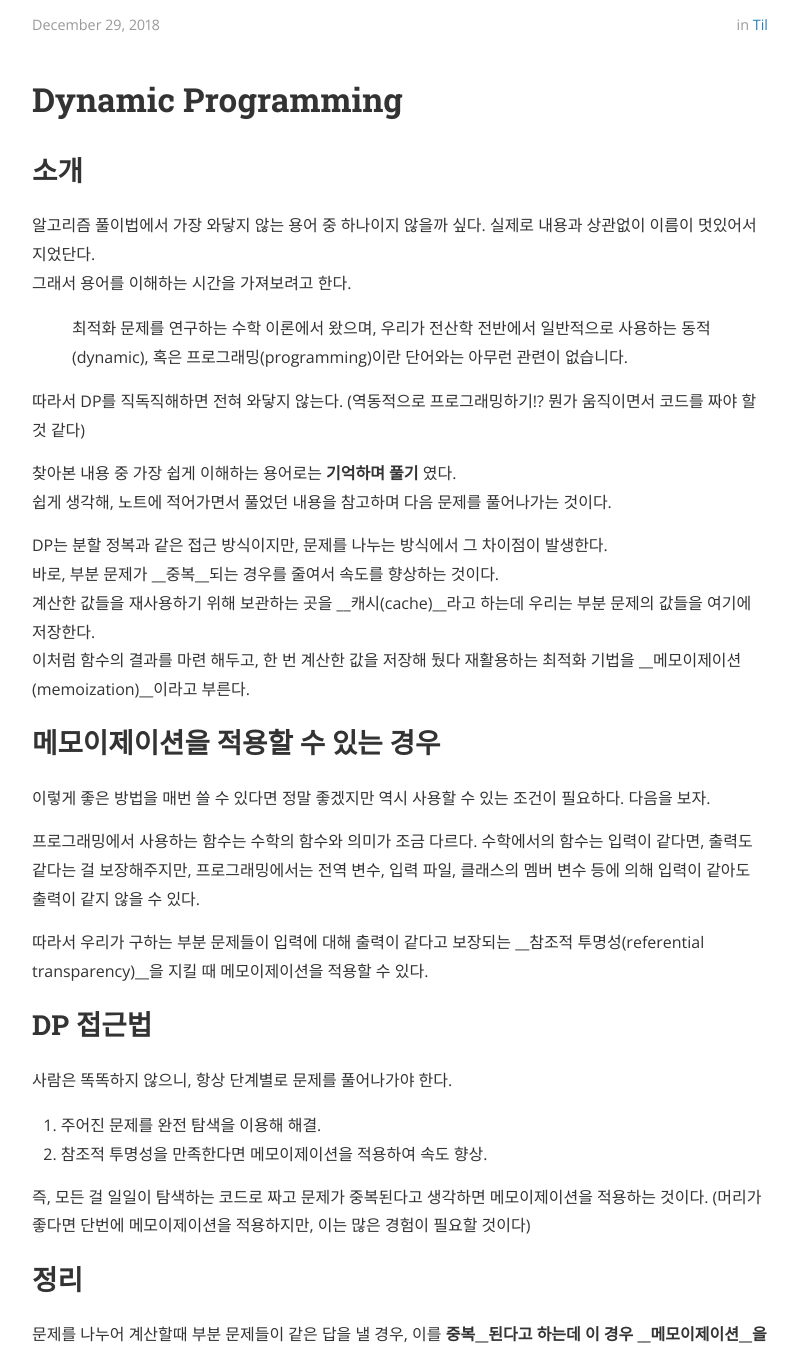
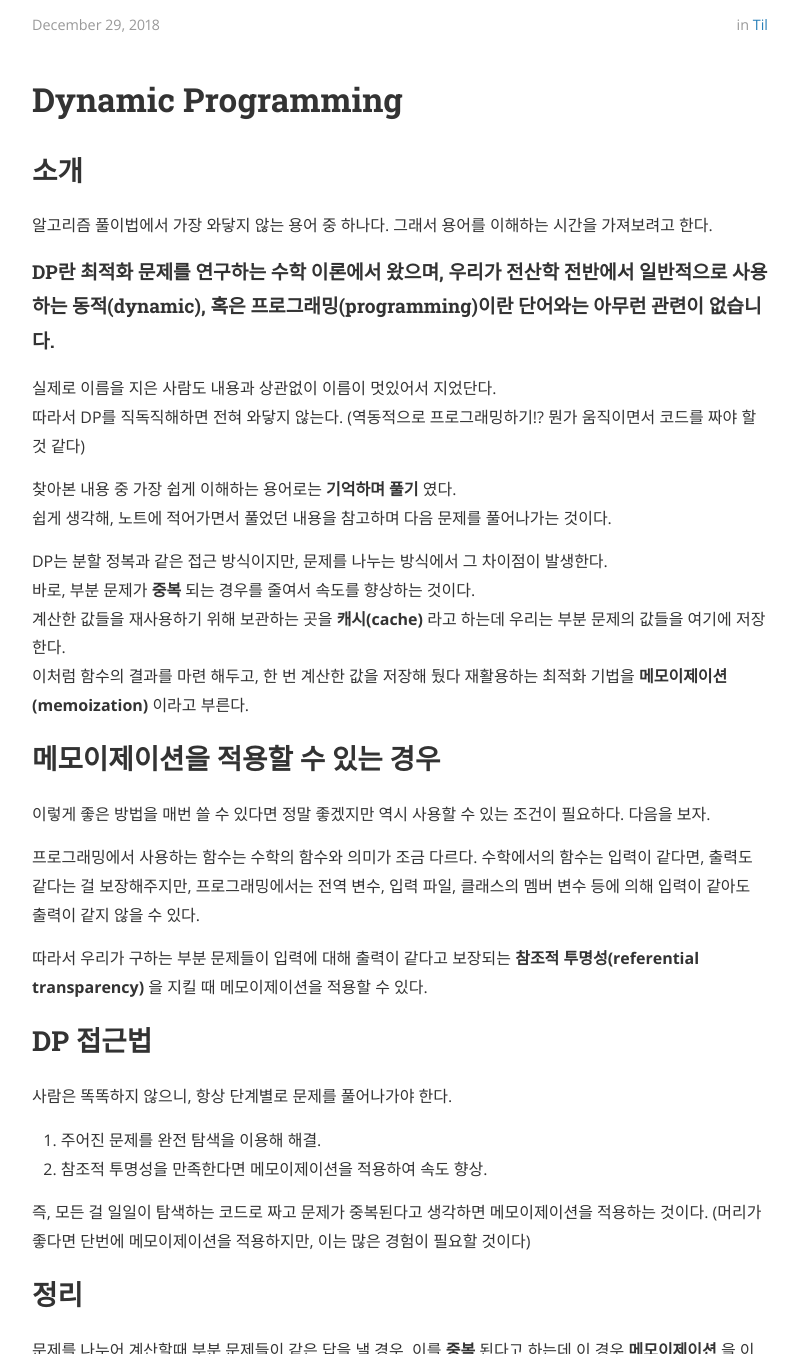
Before and after one commit to ndjman7/ndjman7.github.io, a Jekyll site: the page built from _posts/2018-12-29-Dynamic-Programming.md, in a window 1280 px wide and 1400 px high, scrolled down 461 px, cut to the strip 46-1400 px from the top of the window. Shown: the whole strip, without its empty margins (240-1038 px from the left). Built offline with Jekyll 4.4.1, drawn with Linux system fonts in a browser that asks for light colours; nearby versions of some CDN libraries; some of the changed text lies outside the part shown.

Commit message:
Modify Dynamic Programming post

```diff
--- a/_posts/2018-12-29-Dynamic-Programming.md
+++ b/_posts/2018-12-29-Dynamic-Programming.md
@@ -10,27 +10,27 @@ cover:  "/assets/instacode.png"
 # Dynamic Programming
 
 ## 소개
-알고리즘 풀이법에서 가장 와닿지 않는 용어 중 하나이지 않을까 싶다. 실제로 내용과 상관없이 이름이 멋있어서 지었단다.
-그래서 용어를 이해하는 시간을 가져보려고 한다.
+알고리즘 풀이법에서 가장 와닿지 않는 용어 중 하나다. 그래서 용어를 이해하는 시간을 가져보려고 한다.
 
-> 최적화 문제를 연구하는 수학 이론에서 왔으며, 우리가 전산학 전반에서 일반적으로 사용하는 동적(dynamic), 혹은 프로그래밍(programming)이란 단어와는 아무런 관련이 없습니다.
+#### DP란 최적화 문제를 연구하는 수학 이론에서 왔으며, 우리가 전산학 전반에서 일반적으로 사용하는 동적(dynamic), 혹은 프로그래밍(programming)이란 단어와는 아무런 관련이 없습니다.
 
+실제로 이름을 지은 사람도 내용과 상관없이 이름이 멋있어서 지었단다.
 따라서 DP를 직독직해하면 전혀 와닿지 않는다. (역동적으로 프로그래밍하기!? 뭔가 움직이면서 코드를 짜야 할 것 같다)
 
 찾아본 내용 중 가장 쉽게 이해하는 용어로는 __기억하며 풀기__ 였다.
 쉽게 생각해, 노트에 적어가면서 풀었던 내용을 참고하며 다음 문제를 풀어나가는 것이다.
 
 DP는 분할 정복과 같은 접근 방식이지만, 문제를 나누는 방식에서 그 차이점이 발생한다.
-바로, 부분 문제가 __중복__되는 경우를 줄여서 속도를 향상하는 것이다.
-계산한 값들을 재사용하기 위해 보관하는 곳을 __캐시(cache)__라고 하는데 우리는 부분 문제의 값들을 여기에 저장한다.
-이처럼 함수의 결과를 마련 해두고, 한 번 계산한 값을 저장해 뒀다 재활용하는 최적화 기법을 __메모이제이션(memoization)__이라고 부른다.
+바로, 부분 문제가 __중복__ 되는 경우를 줄여서 속도를 향상하는 것이다.
+계산한 값들을 재사용하기 위해 보관하는 곳을 __캐시(cache)__ 라고 하는데 우리는 부분 문제의 값들을 여기에 저장한다.
+이처럼 함수의 결과를 마련 해두고, 한 번 계산한 값을 저장해 뒀다 재활용하는 최적화 기법을 __메모이제이션(memoization)__ 이라고 부른다.
 
 ## 메모이제이션을 적용할 수 있는 경우
 이렇게 좋은 방법을 매번 쓸 수 있다면 정말 좋겠지만 역시 사용할 수 있는 조건이 필요하다. 다음을 보자.
 
 프로그래밍에서 사용하는 함수는 수학의 함수와 의미가 조금 다르다. 수학에서의 함수는 입력이 같다면, 출력도 같다는 걸 보장해주지만, 프로그래밍에서는 전역 변수, 입력 파일, 클래스의 멤버 변수 등에 의해 입력이 같아도 출력이 같지 않을 수 있다.
 
-따라서 우리가 구하는 부분 문제들이 입력에 대해 출력이 같다고 보장되는 __참조적 투명성(referential transparency)__을 지킬 때 메모이제이션을 적용할 수 있다.
+따라서 우리가 구하는 부분 문제들이 입력에 대해 출력이 같다고 보장되는 __참조적 투명성(referential transparency)__ 을 지킬 때 메모이제이션을 적용할 수 있다.
 
 ## DP 접근법
 사람은 똑똑하지 않으니, 항상 단계별로 문제를 풀어나가야 한다.
@@ -41,9 +41,9 @@ DP는 분할 정복과 같은 접근 방식이지만, 문제를 나누는 방식
 즉, 모든 걸 일일이 탐색하는 코드로 짜고 문제가 중복된다고 생각하면 메모이제이션을 적용하는 것이다. (머리가 좋다면 단번에 메모이제이션을 적용하지만, 이는 많은 경험이 필요할 것이다)
 
 ## 정리
-문제를 나누어 계산할때 부분 문제들이 같은 답을 낼 경우, 이를 __중복__된다고 하는데 이 경우 __메모이제이션__을 이용하여 __캐시__에 값을 저장하는 것이다. 그래서 다음 번 같은 문제를 만난 경우 노트에서 적어뒀던 답을 찾듯이 캐시에서 그 값을 찾는 것이다. 우리는 이를 __기억하며 풀기__ 즉, Dynamic Programming이라고 한다.
+문제를 나누어 계산할때 부분 문제들이 같은 답을 낼 경우, 이를 __중복__ 된다고 하는데 이 경우 __메모이제이션__ 을 이용하여 __캐시__ 에 값을 저장하는 것이다. 그래서 다음 번 같은 문제를 만난 경우 노트에서 적어뒀던 답을 찾듯이 캐시에서 그 값을 찾는 것이다. 우리는 이를 __기억하며 풀기__ 즉, Dynamic Programming이라고 한다.
 
 ## 참고
 > 이 내용은 90% [프로그래밍 대회에서 배우는 알고리즘 문제 해결 전략](http://book.algospot.com/toc.html)에서 발췌한 내용입니다.
 
-> 이광근 교수의 저서 "컴퓨터 과학이 여는 세계"에서는 다이나믹 프로그래밍을 본질적인 의미를 더 살려서 __기억하며 풀기__로 더욱 적절하게 번역하였다.
+> 이광근 교수의 저서 "컴퓨터 과학이 여는 세계"에서는 다이나믹 프로그래밍을 본질적인 의미를 더 살려서 __기억하며 풀기__ 로 더욱 적절하게 번역하였다.
```
